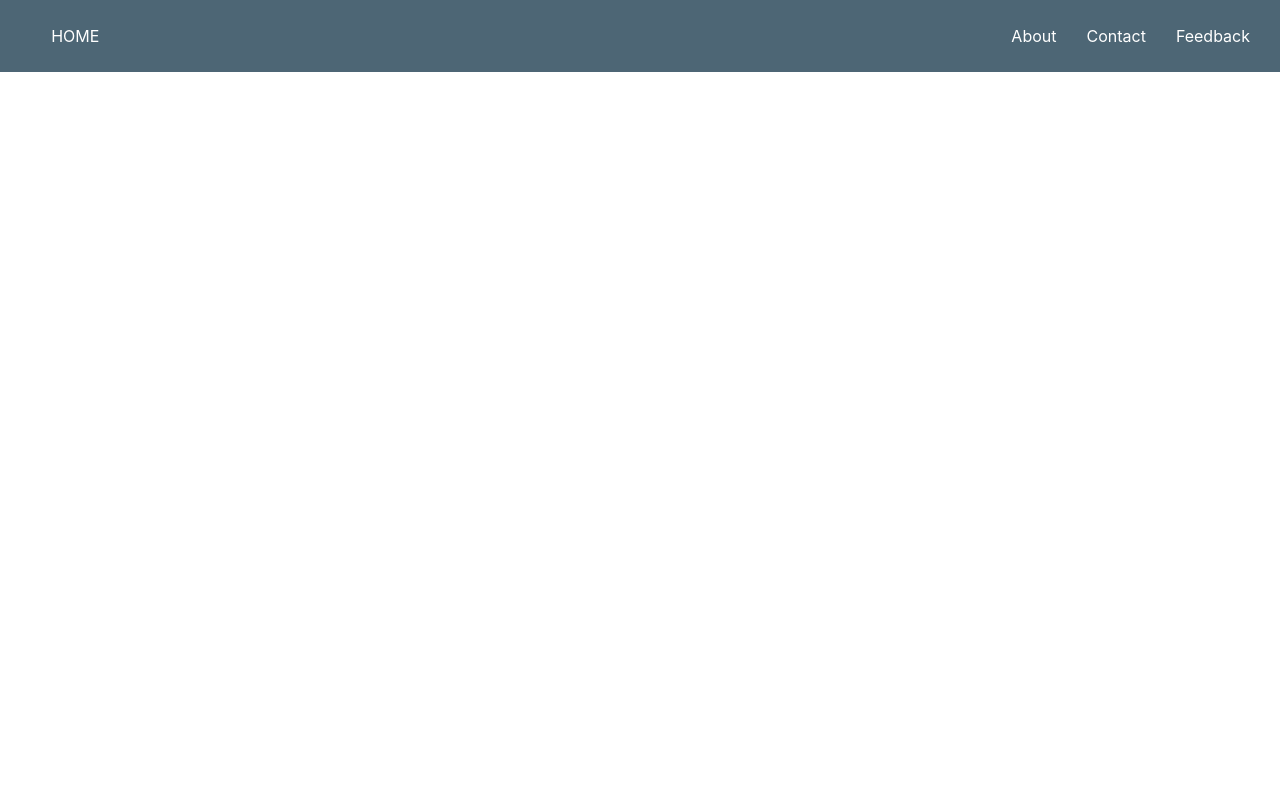
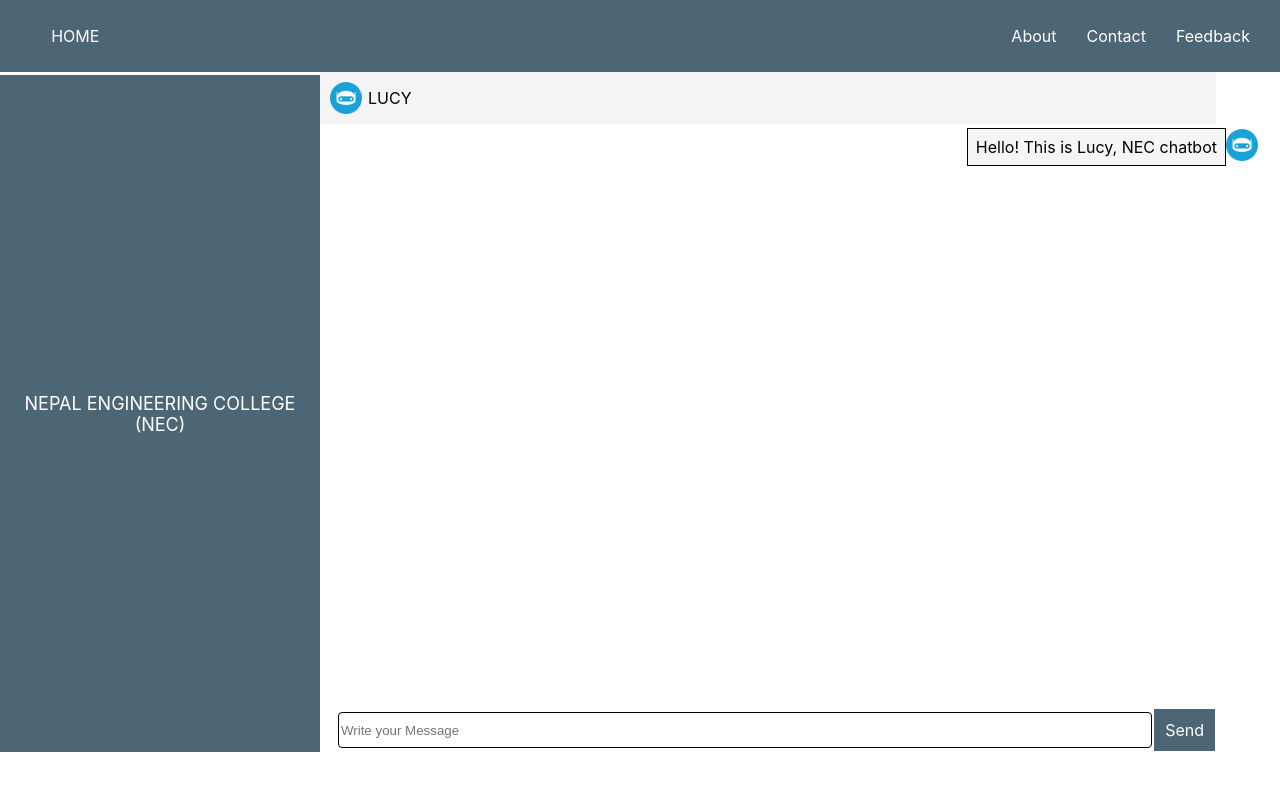
Before and after one commit to surajkarki66/Lucy-Backend, a React (Create React App) app in the folder client/: page / in a window 1280 px wide. Shown: the top 790 px of the page. Built offline with nearby package versions, Linux system fonts and the light colour scheme.

Commit message:
Created Chat component along with ChatMessage

```diff
--- a/client/src/App.tsx
+++ b/client/src/App.tsx
@@ -1,9 +1,11 @@
 import Nav from "./components/Navs/Nav";
+import Chat from "./components/Chat/Chat";
 
 function App() {
   return (
     <div>
       <Nav />
+      <Chat />
     </div>
   );
 }
--- /dev/null
+++ b/client/src/components/Chat/Chat.css
@@ -0,0 +1,55 @@
+.Chat--container {
+  display: flex;
+  height: 85vh;
+}
+.side--panel {
+  margin-top: 3px;
+  width: 25%;
+  background-color: rgb(77, 102, 117);
+  display: flex;
+  align-items: center;
+  justify-content: center;
+}
+.main--panel {
+  width: 70%;
+  background-color: white;
+  display: flex;
+  flex-direction: column;
+  justify-content: space-between;
+}
+.title {
+  font-size: large;
+  font-style: unset;
+  color: white;
+  text-transform: uppercase;
+  text-align: center;
+}
+
+.chat--head {
+  display: flex;
+  align-items: center;
+  background-color: whitesmoke;
+  padding: 10px;
+}
+
+.chat--message {
+  margin-left: 2%;
+  display: flex;
+  align-items: center;
+  justify-content: space-between;
+}
+.chat--message-box input {
+  border-radius: 4px;
+  width: 100%;
+  height: 2rem;
+  border: 1px solid black;
+}
+.chat--message-box {
+  width: 92%;
+}
+.chat--message-enter {
+  padding: 11px;
+  border: 1px solid;
+  background-color: rgb(77, 102, 117);
+  color: white;
+}
--- /dev/null
+++ b/client/src/components/Chat/Chat.tsx
@@ -0,0 +1,30 @@
+import "./Chat.css";
+import Logo from "../../assets/images/logo.png";
+
+import ChatMessage from "./ChatMessage/ChatMessage";
+
+const Chat: React.FC = () => {
+  return (
+    <div className="Chat--container">
+      <div className="side--panel">
+        <div className="title">Nepal Engineering College (NEC)</div>
+      </div>
+      <div className="main--panel">
+        <div className="chat--head">
+          <img className="chat--logo" src={Logo} alt="Lucy" />
+          <div className="chat--head--title">LUCY</div>
+        </div>
+
+        <ChatMessage message="Hello! This is Lucy, NEC chatbot" />
+        <div className="chat--message">
+          <div className="chat--message-box">
+            <input type="text" placeholder="Write your Message" />
+          </div>
+          <div className="chat--message-enter">Send</div>
+        </div>
+      </div>
+    </div>
+  );
+};
+
+export default Chat;
--- /dev/null
+++ b/client/src/components/Chat/ChatMessage/ChatMessage.css
@@ -0,0 +1,25 @@
+.chat--message-container {
+  display: flex;
+  justify-content: space-evenly;
+  align-items: center;
+  position: absolute;
+  top: 7em;
+  right: 1rem;
+  border-radius: 15px;
+}
+
+.chat--sent--message p {
+  padding: 0.5rem;
+  background-color: whitesmoke;
+  border: 1px solid black;
+  color: black;
+  text-align: center;
+}
+
+.chat--sent--message span {
+  padding: 10px;
+}
+.chat--logo {
+  width: 2rem;
+  padding-right: 6px;
+}
--- /dev/null
+++ b/client/src/components/Chat/ChatMessage/ChatMessage.tsx
@@ -0,0 +1,18 @@
+import "./ChatMessage.css";
+import Logo from "../../../assets/images/logo.png";
+
+type PropsType = { message: string };
+
+const ChatMessage: React.FC<PropsType> = ({ message }) => {
+  return (
+    <div className="chat--message-container">
+      <div className="chat--sent--message">
+        <p> {message}</p>
+      </div>
+      <span>
+        <img className="chat--logo" src={Logo} alt="Lucy" />
+      </span>
+    </div>
+  );
+};
+export default ChatMessage;
--- a/client/src/components/Navs/Nav.tsx
+++ b/client/src/components/Navs/Nav.tsx
@@ -1,6 +1,6 @@
 import "./Nav.css";
 
-function Nav() {
+const Nav: React.FC = () => {
   return (
     <div className="nav--container">
       <div className="home">HOME</div>
@@ -11,6 +11,6 @@
       </li>
     </div>
   );
-}
+};
 
 export default Nav;
```
